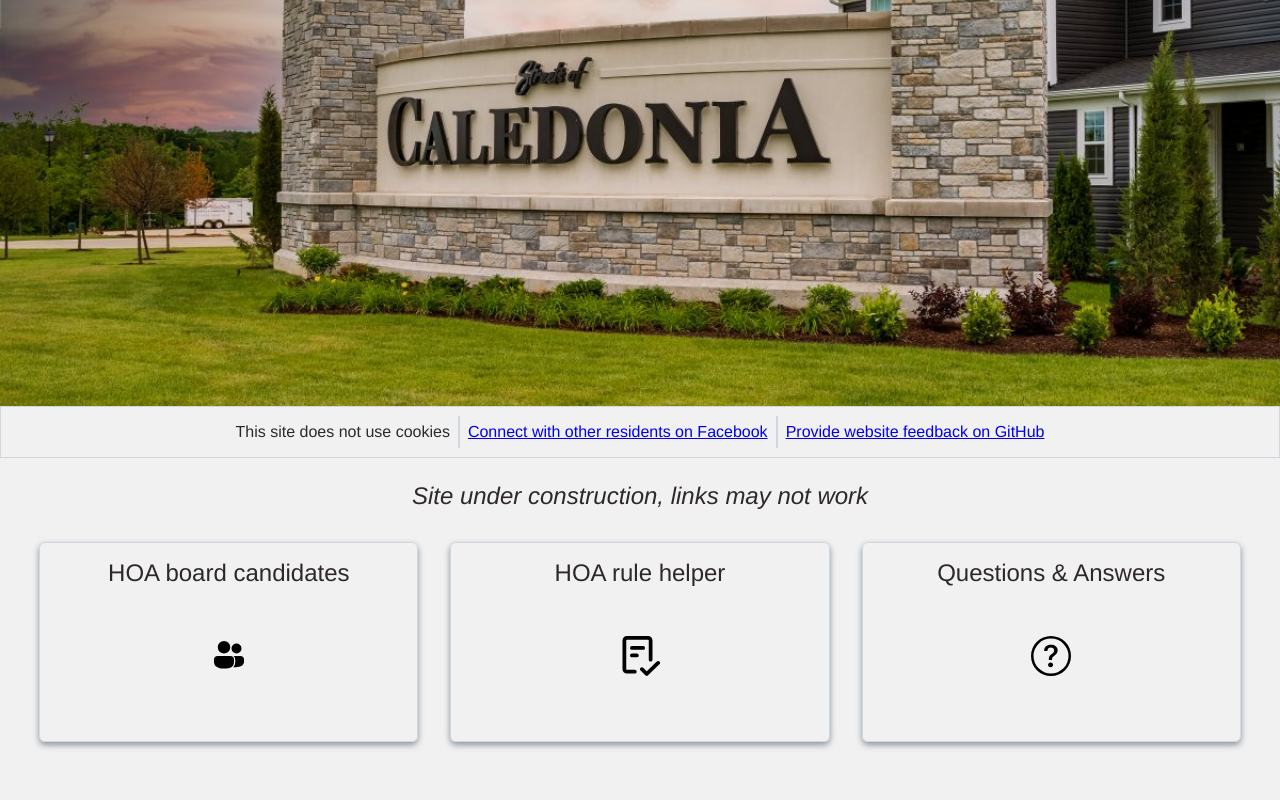
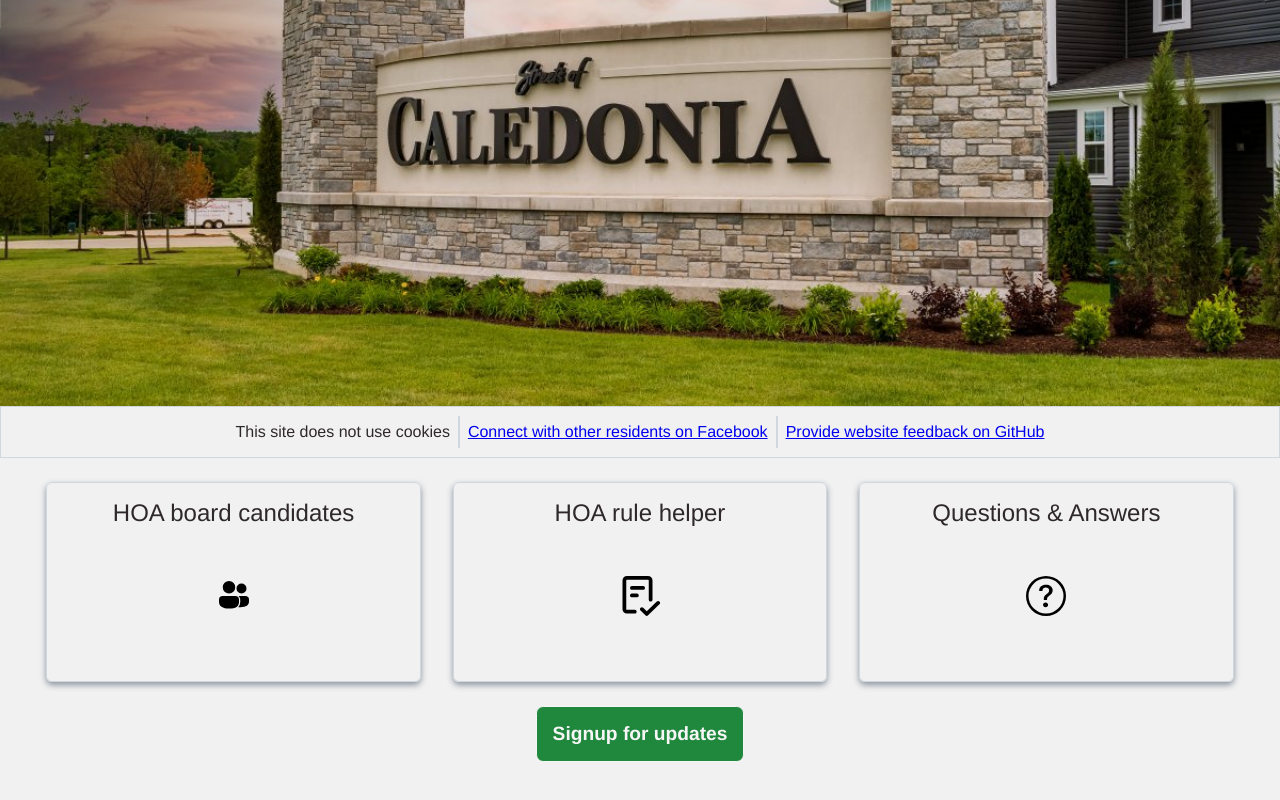
Before and after one commit to Sammons/streets-of-caledonia-info, a Gatsby site: page / in a window 1280 px wide. Shown: the part 342-1142 px from the top of the page. Built offline with nearby package versions, Linux system fonts and the light colour scheme; Gatsby itself is replaced by a stand-in of ours.

Commit message:
Add email signup button and remove under construction text

```diff
--- a/src/pages/index.tsx
+++ b/src/pages/index.tsx
@@ -48,7 +48,7 @@ const BelowHeaderCardContainer = styled.div(() => ({
   flexDirection: 'row',
   justifyContent: 'center',
   flexGrow: '1',
-  padding: Spacing.S1
+  margin: Spacing.S2
 }))
 
 const BelowHeaderCardElementContainer = styled.div(() => ({
@@ -56,7 +56,9 @@ const BelowHeaderCardElementContainer = styled.div(() => ({
   border: `0.5px solid ${Colors.Grey}`,
   boxShadow: `${Colors.DarkerGrey} 0px 3px 6px 0px`,
   padding: Spacing.S2,
-  margin: Spacing.S2,
+  margin: Spacing.S1,
+  marginLeft: Spacing.S2,
+  marginRight: Spacing.S2,
   width: '30%',
   minHeight: '200px',
   ':hover': {
@@ -100,13 +102,38 @@ const BelowHeaderSection = () => {
   </>
 }
 
+const ButtonStyledLink = styled('a')(() => ({
+  backgroundColor: Colors.Green,
+  color: Colors.LighterGrey,
+  fontWeight: 'bold',
+  fontSize: '120%',
+  border: `1px solid ${Colors.LighterGrey}`,
+  borderRadius: '0.375em',
+  width: 'fit-content',
+  textAlign: 'center',
+  padding: Spacing.S2,
+  textDecoration: 'none',
+  ':hover': {
+    cursor: 'pointer'
+  },
+  ':active': {
+    opacity: '90%'
+  },
+  ':disabled': {
+    opacity: '50%'
+  }
+}))
+
 const LandingPage: React.FC<PageProps> = () => {
   return <>
     <FullWidthHeader />
+    {/* <BelowHeaderCardContainer>
+      <h2 color={Colors.DarkerGrey} style={{ fontStyle: 'italic', marginTop: Spacing.S2 }}>{'Site under construction, links may not work'}</h2>
+    </BelowHeaderCardContainer> */}
+    <BelowHeaderSection />
     <BelowHeaderCardContainer>
-      <h2 color={Colors.DarkerGrey} style={{ fontStyle: 'italic', marginTop: Spacing.S2 }}>{'Site under construction, links may not work'}</h2>
+      <ButtonStyledLink href="https://docs.google.com/forms/d/e/1FAIpQLSeallwAB4I-KIIcgm_SLR_jxCHb9FiN07h6lmlfZW1l5WksKA/viewform?usp=sf_link">Signup for updates</ButtonStyledLink>
     </BelowHeaderCardContainer>
-    <BelowHeaderSection />
     <Footer/>
   </>
 }
```
